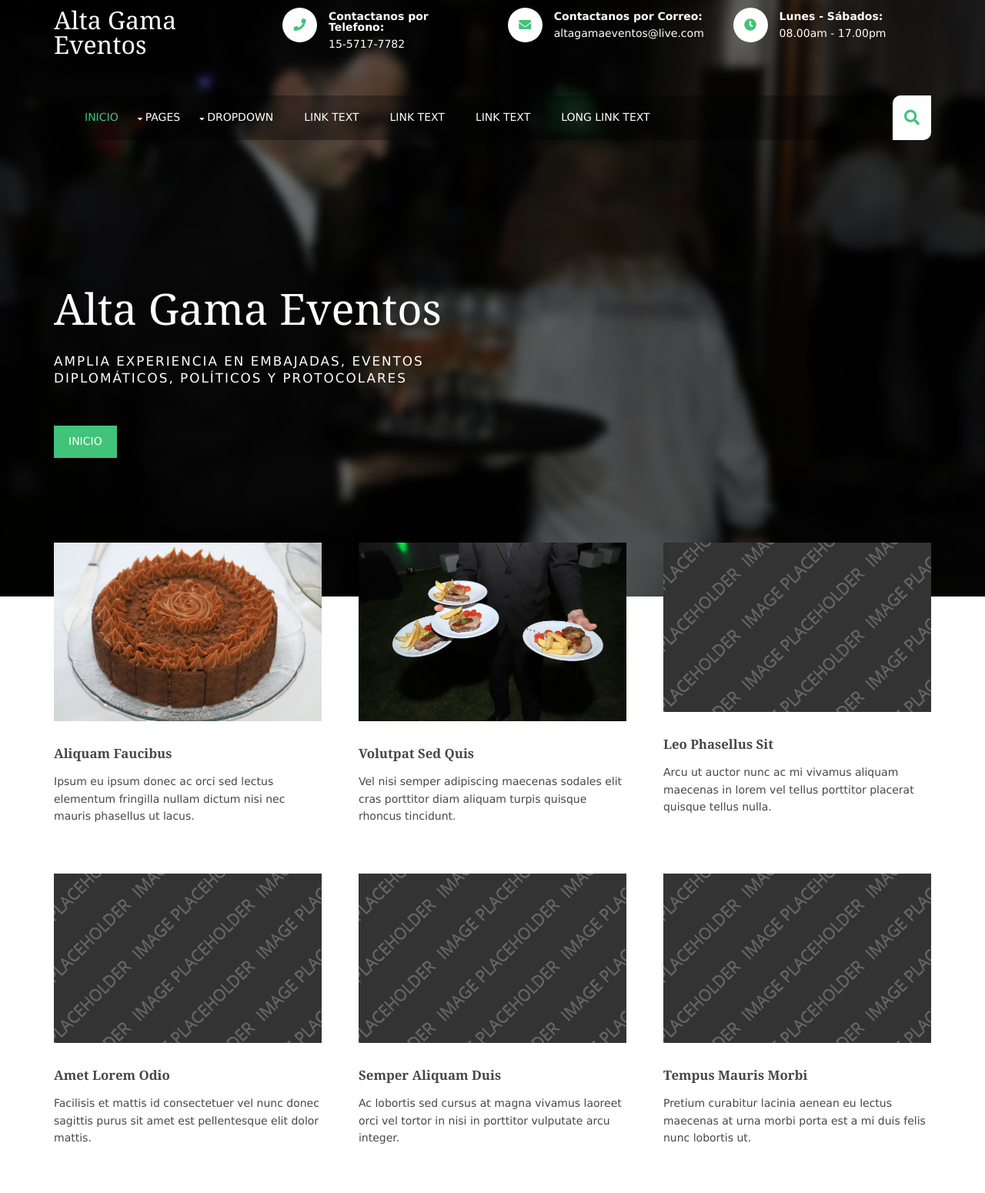
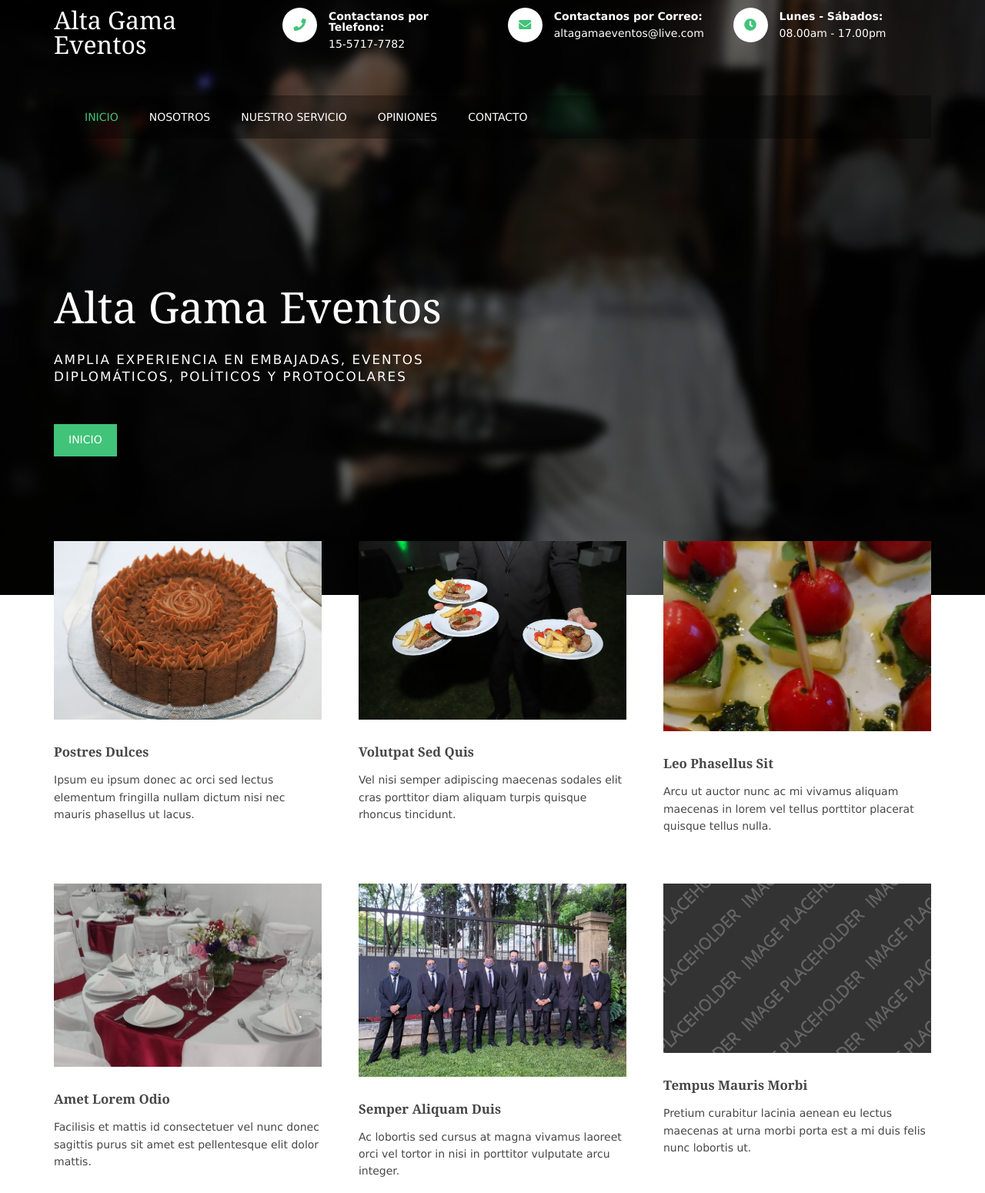
Before and after one commit to mariegottig/WebAG, a plain HTML site: page index.html in a window 1280 px wide. Shown: the part 40-1590 px from the top of the page at 77% size. Drawn offline with Linux system fonts and the light colour scheme.

Commit message:
Prueba 3

```diff
--- a/index.html
+++ b/index.html
@@ -34,7 +34,7 @@
     <nav id="mainav">
       <ul class="clear">
         <li class="active"><a href="index.html">Inicio</a></li>
-        <li><a class="drop" href="#">Pages</a>
+        <!-- <li><a class="drop" href="#">Pages</a>
           <ul>
             <li><a href="pages/gallery.html">Gallery</a></li>
             <li><a href="pages/full-width.html">Full Width</a></li>
@@ -43,8 +43,8 @@
             <li><a href="pages/basic-grid.html">Basic Grid</a></li>
             <li><a href="pages/font-icons.html">Font Icons</a></li>
           </ul>
-        </li>
-        <li><a class="drop" href="#">Dropdown</a>
+        </li> -->
+        <!-- <li><a class="drop" href="#">Dropdown</a>
           <ul>
             <li><a href="#">Level 2</a></li>
             <li><a class="drop" href="#">Level 2 + Drop</a>
@@ -56,15 +56,15 @@
             </li>
             <li><a href="#">Level 2</a></li>
           </ul>
-        </li>
-        <li><a href="#">Link Text</a></li>
-        <li><a href="#">Link Text</a></li>
-        <li><a href="#">Link Text</a></li>
-        <li><a href="#">Long Link Text</a></li>
+        </li> -->
+        <li><a href="#introblocks">Nosotros</a></li>
+        <li><a href="#service">Nuestro Servicio</a></li>
+        <li><a href="#">Opiniones</a></li>
+        <li><a href="#">Contacto</a></li>
       </ul>
     </nav>
     <!-- ################################################################################################ -->
-    <div id="searchform">
+    <!-- <div id="searchform">
       <div>
         <form action="#" method="post">
           <fieldset>
@@ -74,7 +74,7 @@
           </fieldset>
         </form>
       </div>
-    </div>
+    </div> -->
   </section>
 
   <div id="pageintro" class="hoc clear">
@@ -85,11 +85,8 @@
     </article>
   </div>
 </div>
-<!-- End Top Background Image Wrapper -->
-<!-- ################################################################################################ -->
-<!-- ################################################################################################ -->
-<!-- ################################################################################################ -->
-<div class="wrapper row3">
+
+<div class="wrapper row3" >
   <main class="hoc container clear">
     <!-- main body -->
     <!-- ################################################################################################ -->
@@ -98,7 +95,7 @@
         <li class="one_third">
           <figure><a class="imgover" href="#"><img src="images/demo/ChocoTorta.jpg" alt=""></a>
             <figcaption>
-              <h6 class="heading">Aliquam faucibus</h6>
+              <h6 class="heading">Postres Dulces</h6>
               <p>Ipsum eu ipsum donec ac orci sed lectus elementum fringilla nullam dictum nisi nec mauris phasellus ut lacus.</p>
             </figcaption>
           </figure>
@@ -112,7 +109,7 @@
           </figure>
         </li>
         <li class="one_third">
-          <figure><a class="imgover" href="#"><img src="images/demo/348x220.png" alt=""></a>
+          <figure><a class="imgover" href="#"><img src="images/demo/Pinchos.jpeg" alt=""></a>
             <figcaption>
               <h6 class="heading">Leo phasellus sit</h6>
               <p>Arcu ut auctor nunc ac mi vivamus aliquam maecenas in lorem vel tellus porttitor placerat quisque tellus nulla.</p>
@@ -120,7 +117,7 @@
           </figure>
         </li>
         <li class="one_third">
-          <figure><a class="imgover" href="#"><img src="images/demo/348x220.png" alt=""></a>
+          <figure><a class="imgover" href="#"><img src="images/demo/Decoracion.jpg" alt=""></a>
             <figcaption>
               <h6 class="heading">Amet lorem odio</h6>
               <p>Facilisis et mattis id consectetuer vel nunc donec sagittis purus sit amet est pellentesque elit dolor mattis.</p>
@@ -128,7 +125,7 @@
           </figure>
         </li>
         <li class="one_third">
-          <figure><a class="imgover" href="#"><img src="images/demo/348x220.png" alt=""></a>
+          <figure><a class="imgover" href="#"><img src="images/demo/Personl.jpg" alt=""></a>
             <figcaption>
               <h6 class="heading">Semper aliquam duis</h6>
               <p>Ac lobortis sed cursus at magna vivamus laoreet orci vel tortor in nisi in porttitor vulputate arcu integer.</p>
@@ -154,7 +151,7 @@
 <!-- ################################################################################################ -->
 <!-- ################################################################################################ -->
 <div class="wrapper row2">
-  <section class="hoc container clear">
+  <section class="hoc container clear" id="service">
     <!-- ################################################################################################ -->
     <div class="sectiontitle">
       <p class="nospace font-xs">Mollis eu commodo eu dui quisque</p>
@@ -193,8 +190,8 @@
   <section class="hoc container clear">
     <!-- ################################################################################################ -->
     <div class="sectiontitle">
-      <p class="nospace font-xs">Id erat duis nibh diam at</p>
-      <h6 class="heading">Vulputate quis lacus nullam</h6>
+      <p class="nospace font-xs">Eventos de Calidad</p>
+      <h6 class="heading">Alta Gama Eventos</h6>
     </div>
     <ul id="stats" class="nospace group">
       <li><i class="fas fa-id-badge"></i>
```
Also changed, not shown: images/demo/Decoracion.jpg (added), images/demo/Personl.jpg (added), images/demo/Pinchos.jpeg (added).
